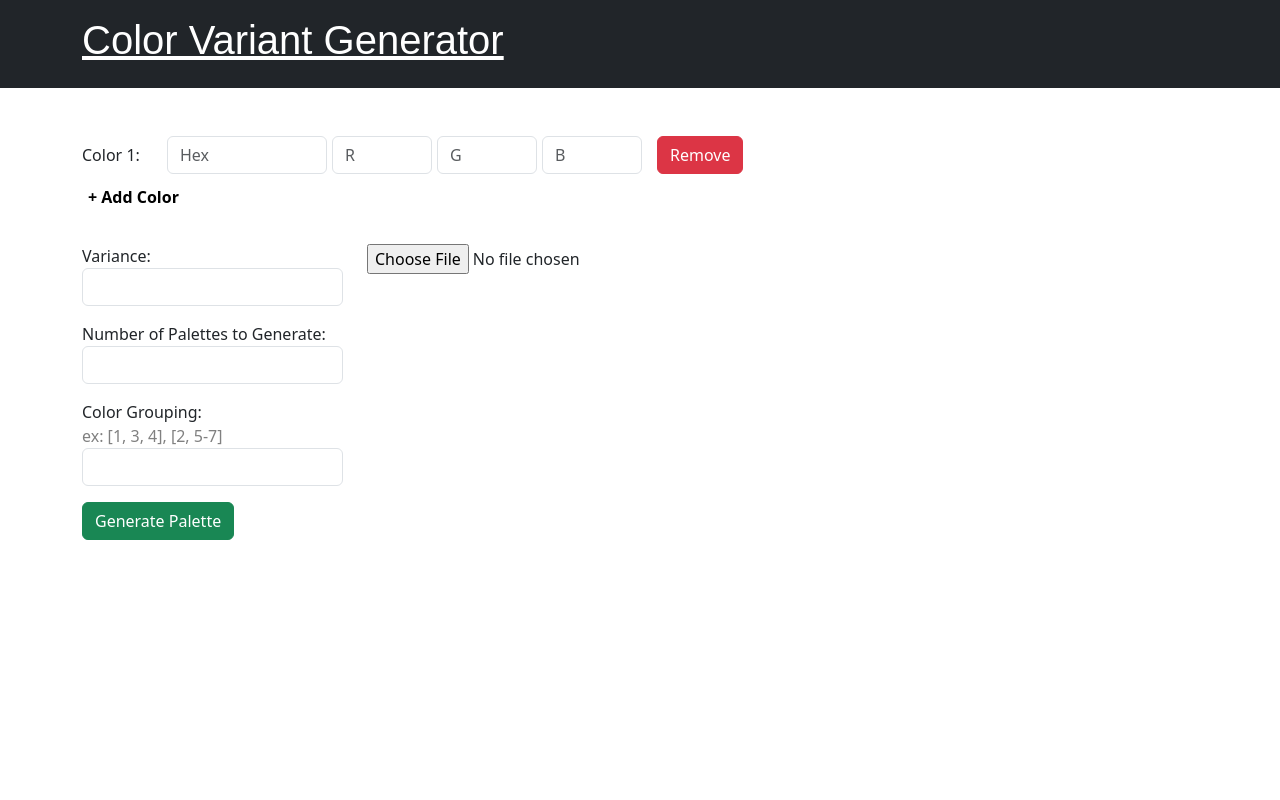
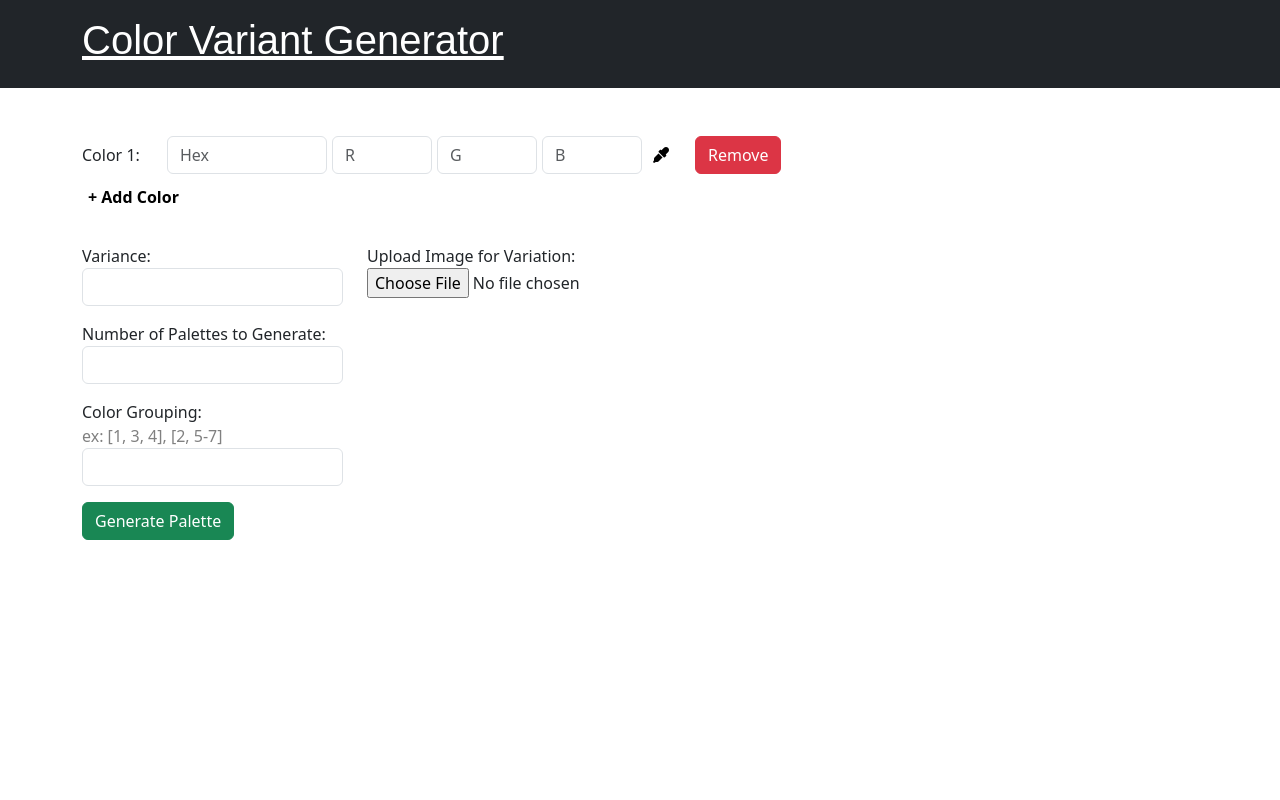
Before and after one commit to winnieda/ColorVariantGenerator, a React (Create React App) app in the folder frontend/: page /create-palette in a window 1280 px wide. Shown: the top 800 px of the page. Built offline with nearby package versions, Linux system fonts and the light colour scheme.

Commit message:
Various visual improvements to allow for new features later

```diff
--- /dev/null
+++ b/frontend/src/components/css/ColorInput.css
@@ -0,0 +1,38 @@
+.color-input {
+    display: flex;
+    align-items: center;
+    margin-bottom: 10px;
+}
+
+.color-input label {
+    margin-right: 10px;
+    width: 75px;
+}
+
+.color-input .input-container {
+    display: flex;
+    align-items: center;
+    margin-right: 10px;
+}
+
+.color-input .form-control {
+    margin-right: 5px;
+}
+
+.color-input .hex-input {
+    width: 160px;
+}
+
+.color-input .rgb-input {
+    width: 100px;
+}
+
+.eyedropper-button {
+    margin-left: 0px;
+    background: none;
+    border: none;
+}
+
+.btn-danger {
+    margin-left: 10px;
+}
--- a/frontend/src/components/css/ColorOutput.css
+++ b/frontend/src/components/css/ColorOutput.css
@@ -2,8 +2,9 @@
   display: flex;
   align-items: center;
   margin-bottom: 10px;
-  margin-right: 10px;
   width: 160px;
+  cursor: pointer;
+  transition: background-color 0.3s ease;
 }
 
 .color-box {
--- a/frontend/src/components/css/CreatePalettePage.css
+++ b/frontend/src/components/css/CreatePalettePage.css
@@ -1,34 +1,3 @@
-.color-input {
-  display: flex;
-  align-items: center;
-  margin-bottom: 10px;
-}
-
-.color-input label {
-  margin-right: 10px;
-  width: 75px;
-}
-
-.color-input label .labelExample {
-  color: gray;
-}
-
-.color-input .form-control {
-  margin-right: 5px;
-}
-
-.color-input .hex-input {
-  width: 160px;
-}
-
-.color-input .rgb-input {
-  width: 100px;
-}
-
-.color-input button {
-  margin-left: 10px;
-}
-
 .color-outputs {
   margin-top: 20px;
 }
@@ -70,7 +39,16 @@
 }
 
 .palette-output {
-  margin-right: 50px;
+  border-radius: 5px;
+  background-color: rgba(255, 255, 255, 0);
+}
+
+.palette-output:hover {
+  background-color: rgba(80, 80, 80, 0.1);
+}
+
+.palette-output:active {
+  background-color: rgba(0, 0, 0, 0.1);
 }
 
 .default-colors .color-output-batch {
@@ -102,3 +80,7 @@
   object-fit: contain;
   align-self: flex-start;
 }
+
+.image-upload-box {
+  display: flex;
+}
--- a/frontend/src/components/js/ColorInput.js
+++ b/frontend/src/components/js/ColorInput.js
@@ -1,4 +1,5 @@
 import React from 'react';
+import '../css/ColorInput.css';
 
 const ColorInput = ({ id, hex, r, g, b, isValid, onInputChange, removeColor }) => {
   const handleInputChange = (field, value) => {
@@ -6,10 +7,11 @@ const ColorInput = ({ id, hex, r, g, b, isValid, onInputChange, removeColor }) =
   };
 
   return (
-    <div className={`color-input ${isValid === false ? 'is-invalid' : ''}`}>
+    <div className={`color-input col-12 ${isValid === false ? 'is-invalid' : ''}`}>
       <label className='color-label'>
         Color {id + 1}:
       </label>
+      <div className="input-container">
         <input
           type="text"
           value={hex}
@@ -44,6 +46,10 @@ const ColorInput = ({ id, hex, r, g, b, isValid, onInputChange, removeColor }) =
           max="255"
           className={`form-control rgb-input ${isValid === false ? 'is-invalid' : ''}`}
         />
+        <button onClick={() => removeColor(id)} className="eyedropper-button">
+          <i className="fas fa-eye-dropper"></i>
+        </button>
+      </div>
       <button onClick={() => removeColor(id)} className="btn btn-danger">Remove</button>
     </div>
   );
--- a/frontend/src/components/js/ColorOutput.js
+++ b/frontend/src/components/js/ColorOutput.js
@@ -1,7 +1,7 @@
 import React from 'react';
 import '../css/ColorOutput.css';
 
-const ColorOutput = ({ hex }) => {
+const ColorOutput = ({ hex, wide }) => {
 
   const hexToRgb = (hex) => {
     var result = /^#?([a-f\d]{2})([a-f\d]{2})([a-f\d]{2})$/i.exec(hex);
@@ -24,9 +24,11 @@ const ColorOutput = ({ hex }) => {
 
   const [r, g, b] = hexToRgb(hex);
 
+  const columns = wide ? "col-sm-6 col-md-3 col-lg-2" : "col-md-6 col-lg-4";
+
   return (
-    <div className="color-output-container">
-      <div className="color-box" style={{ backgroundColor: hex }}></div>
+  <div className={`color-output-container ${columns}`}>
+    <div className="color-box" style={{ backgroundColor: hex }}></div>
       <div className="color-info">
         <div>{hex}</div>
         <div>[{r}, {g}, {b}]</div>
@@ -35,11 +37,11 @@ const ColorOutput = ({ hex }) => {
   );
 };
 
-export const ColorOutputBatch = ({ palette }) => {
+export const ColorOutputBatch = ({ palette, wide }) => {
   return palette ? (
-    <div className="color-output-batch">
+    <div className="color-output-batch col-12">
       {palette.map((color, index) => (
-        <ColorOutput key={index} hex={color} />
+        <ColorOutput key={index} hex={color} wide={wide} />
       ))}
     </div>
   ) : (<div></div>);
--- a/frontend/src/components/js/CreatePalettePage.js
+++ b/frontend/src/components/js/CreatePalettePage.js
@@ -18,7 +18,7 @@ const CreatePalettePage = () => {
     colorGroupingError,
     varianceError,
     numToGenerateError,
-    uploadedImage // Add this line
+    uploadedImage
   } = paletteState;
 
   const addColor = () => {
@@ -203,7 +203,7 @@ const CreatePalettePage = () => {
           </div>
           <button onClick={addColor} className="add-color-btn">+ Add Color</button>
           <div className="default-colors">
-            <ColorOutputBatch palette={colors.map(color => color.hex)} />
+            <ColorOutputBatch palette={colors.map(color => color.hex)} wide={true} />
           </div>
         </div>
         <div className="col-12 mb-4">
@@ -225,7 +225,12 @@ const CreatePalettePage = () => {
               <button onClick={handleGeneratePalette} className="btn btn-success">Generate Palette</button>
               {errorMessage && <p className="text-danger mt-2">{errorMessage}</p>}
             </div>
-            <ImageUpload />
+            <div className="image-upload-box col-md-9">
+              <div className='col-md-12'>
+                <label htmlFor="imageupload">Upload Image for Variation:</label>
+                <ImageUpload />
+              </div>
+            </div>
           </div>
         </div>
         {generatedColorsVisible && (
@@ -235,9 +240,9 @@ const CreatePalettePage = () => {
             </div>
             <div className="row">
               {generatedPalettes.map((palette, index) => (
-                <div key={index} className="palette-output col-md-10 col-xl-5">
-                  <div className="palette-label">Palette {index + 1}:</div>
-                  <ColorOutputBatch palette={palette} />
+                <div key={index} className="palette-output col-sm-12 col-md-6">
+                  <div className="palette-label col-12">Palette {index + 1}:</div>
+                  <ColorOutputBatch palette={palette} wide={false} />
                 </div>
               ))}
             </div>
--- a/frontend/src/components/js/ImageUpload.js
+++ b/frontend/src/components/js/ImageUpload.js
@@ -18,7 +18,7 @@ const ImageUpload = () => {
   };
 
   return (
-    <div className="image-upload col-9">
+    <div className="image-upload col-12">
       <input className="col-md-12" type="file" accept="image/*" onChange={handleImageChange} />
       <div className='image-input-output row'>
         <div className='image-container col-6'>
```
Lines whose indentation alone changed are shown as unchanged.
